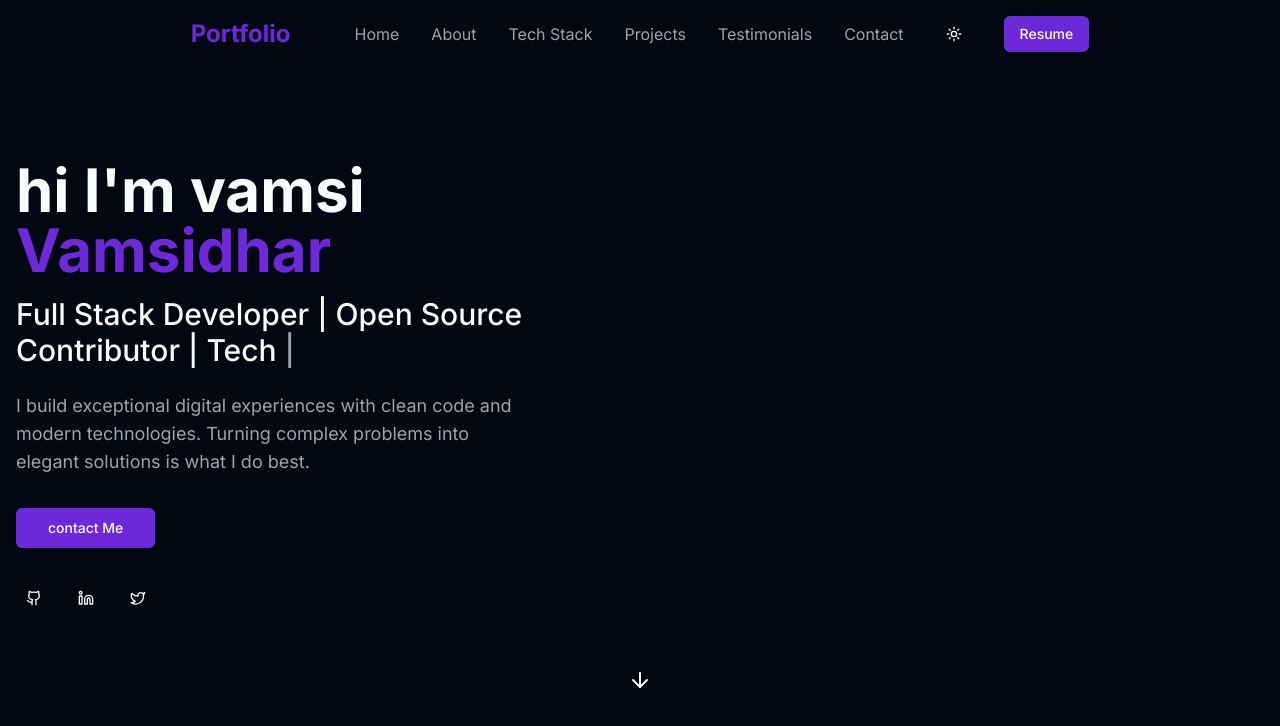
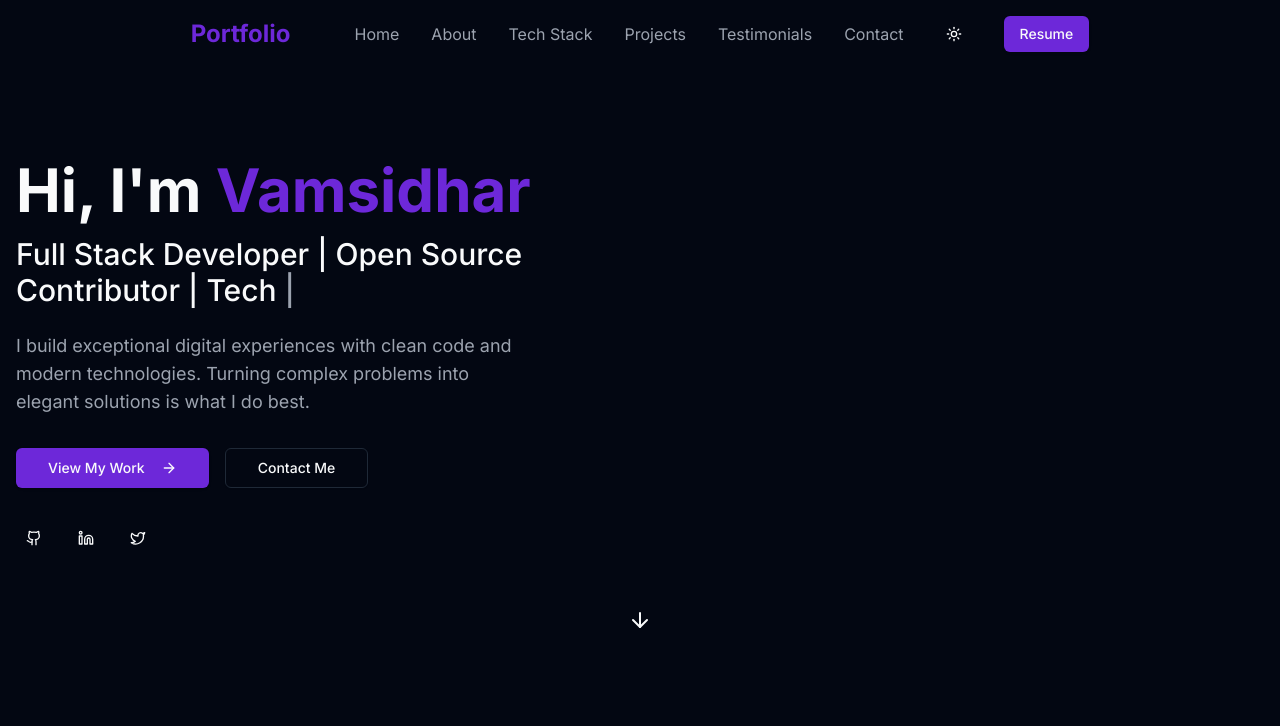
Before and after one commit to vamsidhar-914/portfolio, a Next.js app: page / in a window 1280 px wide. Shown: the top 726 px of the page. Built offline with nearby package versions, Linux system fonts and the light colour scheme.

Commit message:
fixed container issue

```diff
--- a/src/components/Hero.tsx
+++ b/src/components/Hero.tsx
@@ -40,7 +40,7 @@ export default function Hero() {
                 <div className="grid grid-cols-1 md:grid-cols-2 gap-12 items-center">
                     <motion.div initial={{ opacity: 0, y: 10 }} animate={{ opacity: 1, y: 0 }} transition={{ duration: 0.5 }} >
                         <h1 className='text-4xl md:text-6xl font-bold mb-4'>
-                           {"hi I'm vamsi"} <span className='text-primary'>
+                           {"Hi, I'm"} <span className='text-primary'>
                                 Vamsidhar
                             </span>
                         </h1>
@@ -54,7 +54,13 @@ export default function Hero() {
                         </p>
 
                         <div className="flex flex-col sm:flex-row gap-4">
-                            <Button size='lg' className='group' onClick={() => scrollToSection("contact")}>contact Me</Button>
+                            <Button size="lg" className="group" onClick={() => scrollToSection("projects")}>
+                                View My Work
+                                <ArrowRight className="ml-2 h-4 w-4 transition-transform group-hover:translate-x-1" />
+                            </Button>
+                            <Button size="lg" variant="outline" onClick={() => scrollToSection("contact")}>
+                                Contact Me
+                            </Button>
                         </div>
 
                         <div className="flex gap-4 mt-8">
--- a/src/styles/globals.css
+++ b/src/styles/globals.css
@@ -73,6 +73,14 @@
   animation: blink 1s step-end infinite;
 }
 
+.container{
+    margin-left: auto;
+    margin-right: auto;
+    max-width: 1400px;
+		padding: '1rem',
+
+}
+
 @keyframes blink {
   from,
   to {
```
